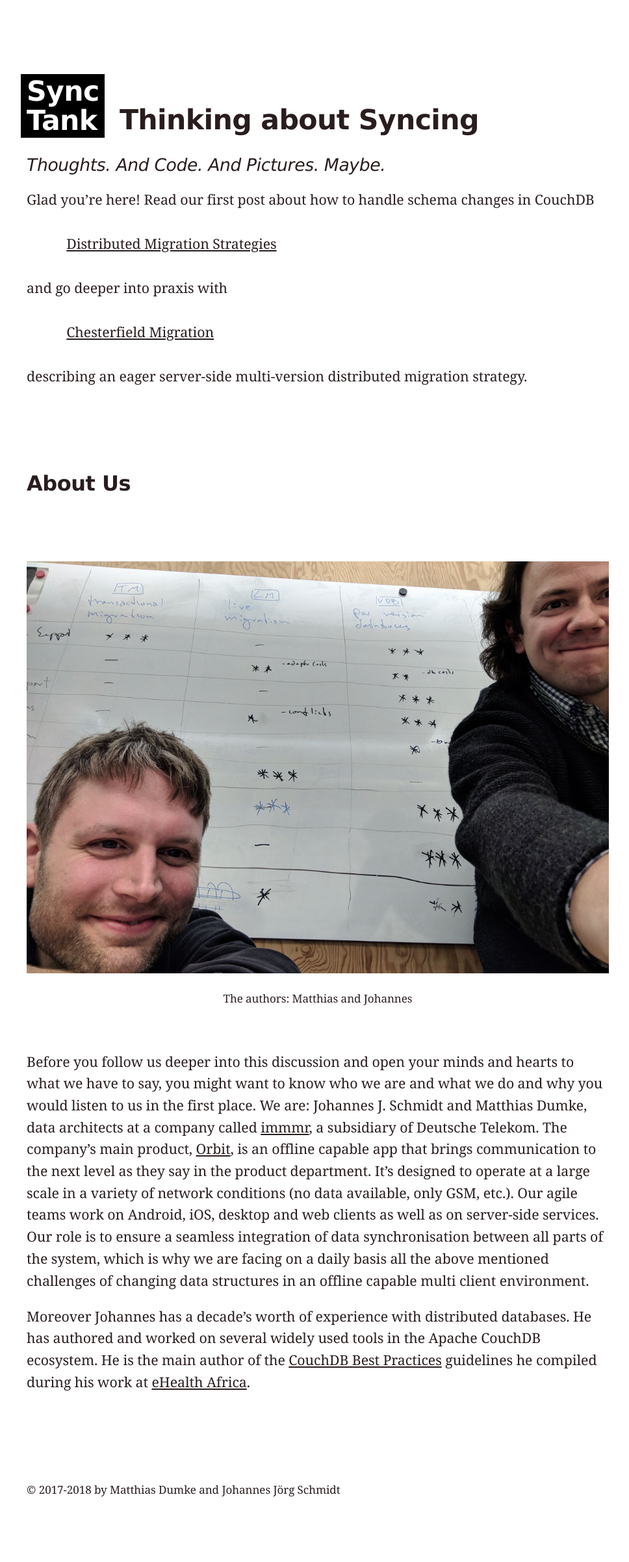
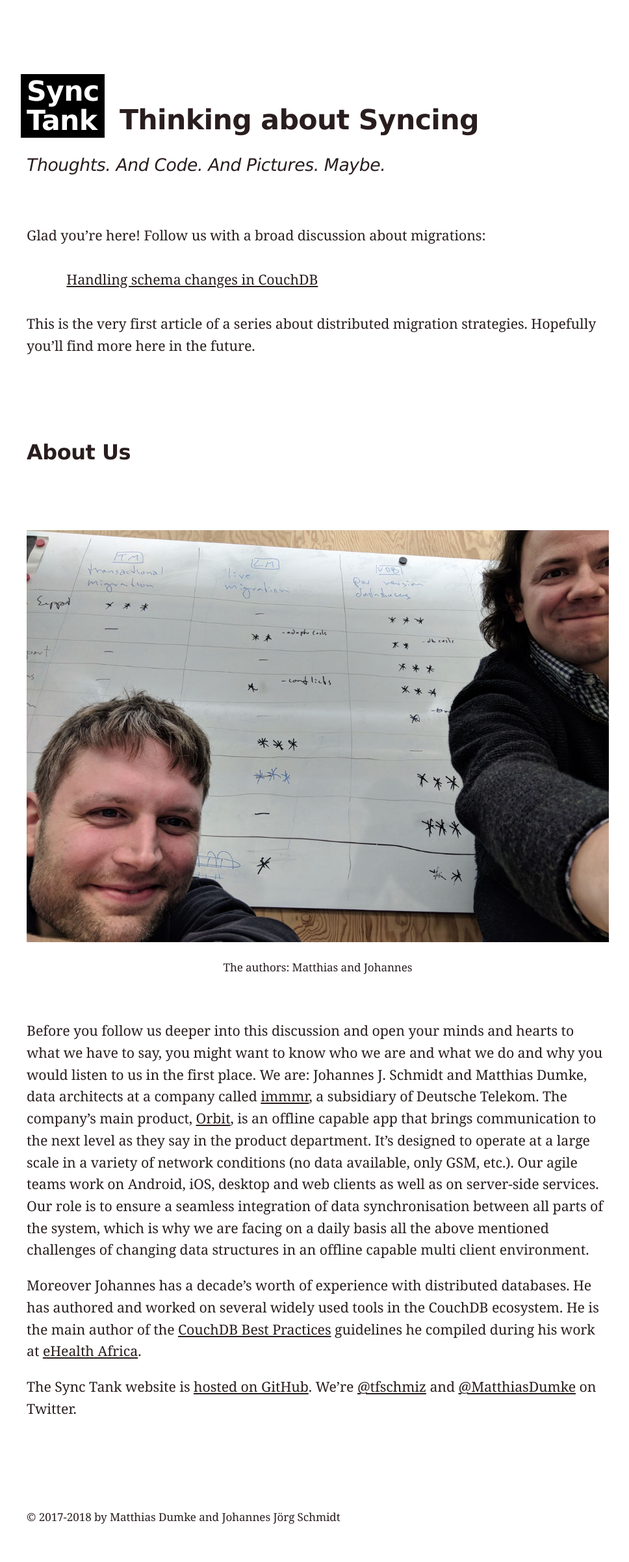
Before and after one commit to jo/sync-tank, a Jekyll site: the page built from index.md, in a window 1280 px wide. Shown: the whole page at 65% size, without its empty margins (87-1055 px from the left). Built offline with Jekyll 4.4.1, drawn with Linux system fonts in a browser that asks for light colours; before the commit the page ends 2363 px from its top, so only the background shows below that.

Commit message:
small things

```diff
--- a/css/main.css
+++ b/css/main.css
@@ -62,6 +62,9 @@ h1 + h2 {
   font-weight: normal;
   font-style: italic;
   font-size: 1.25em;
+}
+h1 + h2 + p {
+  color: #666;
 }
 h2 {
   padding-top: 6ex;
--- a/index.md
+++ b/index.md
@@ -7,16 +7,13 @@ title: Thinking about Syncing
 ## Thoughts. And Code. And Pictures. Maybe.
 {:.no_toc}
 
-Glad you're here! Read our first post about how to handle schema changes in CouchDB
+&nbsp;
 
-* [Distributed Migration Strategies](/distributed-migration-strategies/)
+Glad you're here! Follow us with a broad discussion about migrations:
 
-and go deeper into praxis with
+* [Handling schema changes in CouchDB](/distributed-migration-strategies/)
 
-* [Chesterfield Migration](/chesterfield-migration/)
-
-describing an eager server-side multi-version distributed migration strategy.
-
+This is the very first article of a series about distributed migration strategies. Hopefully you'll find more here in the future.
 
 ## About Us
 {:.no_toc}
@@ -28,4 +25,6 @@ describing an eager server-side multi-version distributed migration strategy.
 
 Before you follow us deeper into this discussion and open your minds and hearts to what we have to say, you might want to know who we are and what we do and why you would listen to us in the first place. We are: Johannes J. Schmidt and Matthias Dumke, data architects at a company called [immmr](https://www.immmr.com/), a subsidiary of Deutsche Telekom. The company's main product, [Orbit](https://www.orbit-app.com), is an offline capable app that brings communication to the next level as they say in the product department. It's designed to operate at a large scale in a variety of network conditions (no data available, only GSM, etc.). Our agile teams work on Android, iOS, desktop and web clients as well as on server-side services. Our role is to ensure a seamless integration of data synchronisation between all parts of the system, which is why we are facing on a daily basis all the above mentioned challenges of changing data structures in an offline capable multi client environment.
 
-Moreover Johannes has a decade's worth of experience with distributed databases. He has authored and worked on several widely used tools in the Apache CouchDB ecosystem. He is the main author of the [CouchDB Best Practices](http://ehealthafrica.github.io/couchdb-best-practices/) guidelines he compiled during his work at [eHealth Africa](https://www.ehealthafrica.org/).
+Moreover Johannes has a decade's worth of experience with distributed databases. He has authored and worked on several widely used tools in the CouchDB ecosystem. He is the main author of the [CouchDB Best Practices](http://ehealthafrica.github.io/couchdb-best-practices/) guidelines he compiled during his work at [eHealth Africa](https://www.ehealthafrica.org/).
+
+The Sync Tank website is [hosted on GitHub](https://github.com/jo/sync-tank). We're [@tfschmiz](https://twitter.com/tfschmiz) and [@MatthiasDumke](https://twitter.com/MatthiasDumke) on Twitter.
```
Also changed, not shown: distributed-migration-strategies/index.md (+14 -12 lines), README.md.
